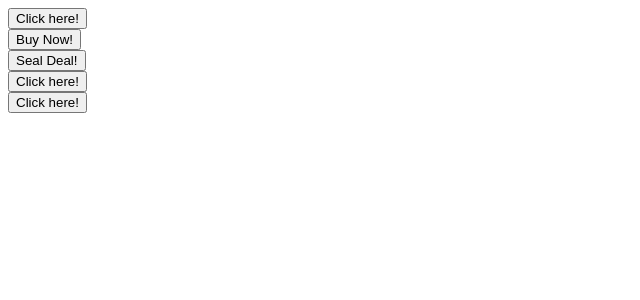
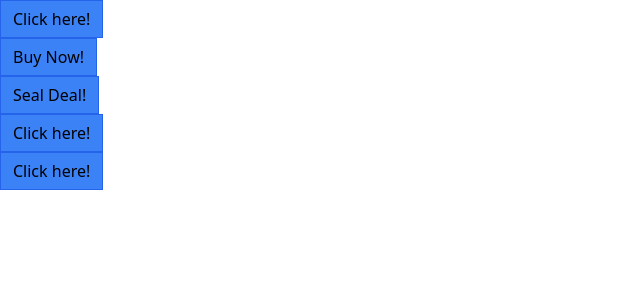
Before and after one commit to MatheusEli/comps, a React (Create React App) app: page / in a window 1280 px wide. Shown: the top 300 px of the page, without its empty margins (0-640 px from the left). Built offline with nearby package versions, Linux system fonts and the light colour scheme.

Commit message:
tailwind

```diff
--- a/package.json
+++ b/package.json
@@ -6,6 +6,7 @@
     "@testing-library/jest-dom": "^5.16.5",
     "@testing-library/react": "^13.4.0",
     "@testing-library/user-event": "^13.5.0",
+    "prop-types": "^15.8.1",
     "react": "^18.2.0",
     "react-dom": "^18.2.0",
     "react-scripts": "5.0.1",
@@ -34,5 +35,8 @@
       "last 1 firefox version",
       "last 1 safari version"
     ]
+  },
+  "devDependencies": {
+    "tailwindcss": "^3.2.4"
   }
 }
--- a/src/Button.js
+++ b/src/Button.js
@@ -1,5 +1,20 @@
-function Button({children}){
-    return <button>{children}</button>
+import PropTypes from 'prop-types';
+
+function Button({children, primary, secondary, success, warning, danger, outline, rounded}){
+    return <button className='px-3 py-1.5 border border-blue-600 bg-blue-500'>{children}</button>
 }
 
+Button.propTypes = {
+    checkVariationValue: ({primary, secondary, success, warning, danger, outline, rounded}) => {
+        const count = Number(!!primary)
+        + Number(!!secondary)
+        + Number(!!success)
+        + Number(!!warning)
+        + Number(!!danger)
+
+        if(count > 1){
+            return new Error('Only one of primary, secondary, success, warning, danger can be true');
+        }
+    }
+};
 export default Button;
--- /dev/null
+++ b/src/index.css
@@ -0,0 +1,3 @@
+@tailwind base;
+@tailwind components;
+@tailwind utilities;
--- a/src/index.js
+++ b/src/index.js
@@ -1,3 +1,4 @@
+import './index.css';
 import React from "react";
 import ReactDOM from 'react-dom/client';
 import App from './App';
--- /dev/null
+++ b/tailwind.config.js
@@ -0,0 +1,10 @@
+/** @type {import('tailwindcss').Config} */
+module.exports = {
+  content: [
+    "./src/**/*.{js,jsx,ts,tsx}",
+  ],
+  theme: {
+    extend: {},
+  },
+  plugins: [],
+}
```
Also changed, not shown: 1 other file (tests, documents, lock files or other folders).
